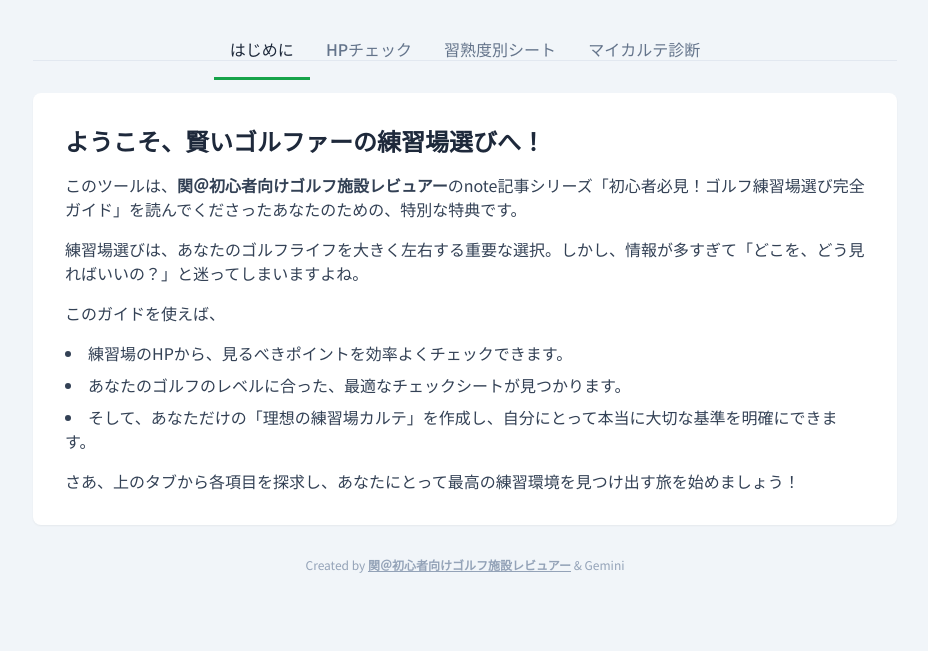
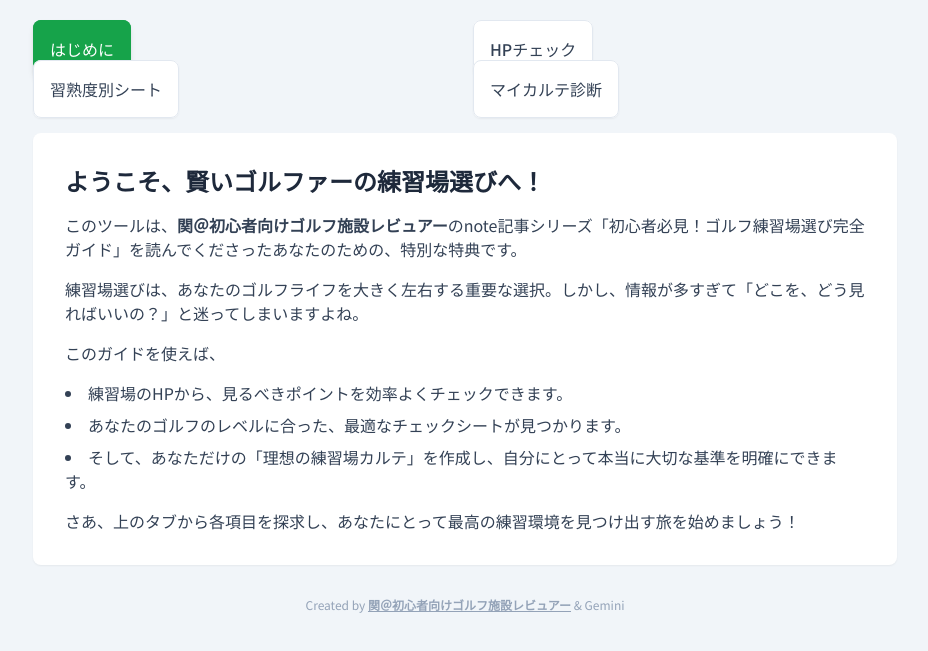
Before and after one commit to Golf-seki-39/perfect-guide, a plain HTML site: page index.html in a window 1280 px wide. Shown: the part 107-758 px from the top of the page, without its empty margins (175-1103 px from the left). Drawn offline with nearby package versions, Linux system fonts and the light colour scheme.

Commit message:
Add files via upload

```diff
--- a/index.html
+++ b/index.html
@@ -13,31 +13,33 @@
             font-family: 'Noto Sans JP', sans-serif;
             background-color: #f1f5f9; /* slate-100 */
         }
+        /* 新しいボタンスタイルのタブ */
         .tab-link {
-            transition: all 0.3s;
-            border-bottom: 3px solid transparent;
+            background-color: #ffffff;
+            color: #334155; /* slate-700 */
+            font-weight: 500;
+            text-align: center;
             padding: 1rem;
-            font-weight: 500;
-            color: #64748b; /* slate-500 */
+            border-radius: 0.5rem; /* 8px */
+            box-shadow: 0 1px 2px 0 rgb(0 0 0 / 0.05);
+            transition: all 0.2s ease-in-out;
             cursor: pointer;
+            border: 1px solid #e2e8f0; /* slate-200 */
         }
-        /* アクティブなタブのスタイル */
+        /* 選択中のボタンのスタイル */
         .tab-link.active {
-            border-bottom-color: #16a34a; /* green-600 */
-            color: #1e293b; /* slate-800 */
+            background-color: #16a34a; /* green-600 */
+            color: #ffffff;
+            border-color: #16a34a;
+            box-shadow: 0 4px 6px -1px rgb(0 0 0 / 0.1), 0 2px 4px -2px rgb(0 0 0 / 0.1);
+            transform: translateY(-2px);
         }
         /* PCなどマウス操作ができるデバイスでのみホバー効果を適用 */
         @media (hover: hover) {
-            .tab-link:hover {
-                border-bottom-color: #16a34a; /* green-600 */
-                color: #1e293b; /* slate-800 */
-            }
-        }
-        /* スマホ向けのスタイル調整 */
-        @media (max-width: 640px) {
-            .tab-link {
-                font-size: 1.1rem; /* 文字を少し大きくする */
-                padding: 1rem 0.5rem; /* 左右の余白を調整 */
+            .tab-link:not(.active):hover {
+                background-color: #f8fafc; /* slate-50 */
+                border-color: #cbd5e1; /* slate-300 */
+                transform: translateY(-2px);
             }
         }
         .content-section {
@@ -81,15 +83,14 @@
             <p class="text-green-700 font-semibold">インタラクティブ・チェックガイド</p>
         </header>
 
-        <nav class="mb-8 border-b border-slate-200">
-            <ul class="flex justify-center flex-wrap -mb-px">
+        <nav class="mb-8">
+            <ul class="grid grid-cols-2 gap-4">
                 <li><a data-tab="welcome" class="tab-link active">はじめに</a></li>
                 <li><a data-tab="hp-check" class="tab-link">HPチェック</a></li>
                 <li><a data-tab="skill-check" class="tab-link">習熟度別シート</a></li>
                 <li><a data-tab="my-report" class="tab-link">マイカルテ診断</a></li>
             </ul>
         </nav>
-
         <main>
             <section id="welcome" class="content-section active">
                 <div class="bg-white p-6 md:p-8 rounded-lg shadow-sm">
```
